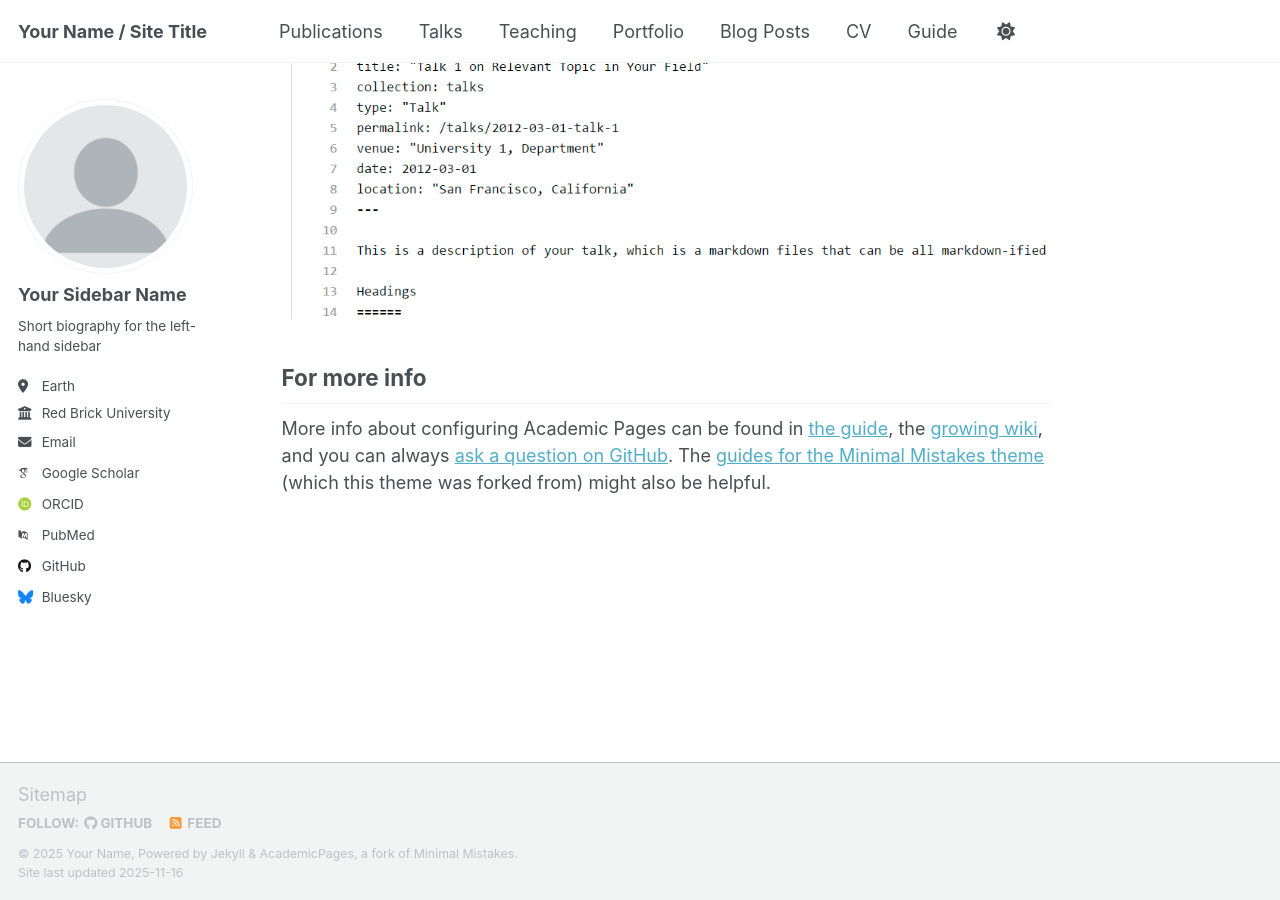
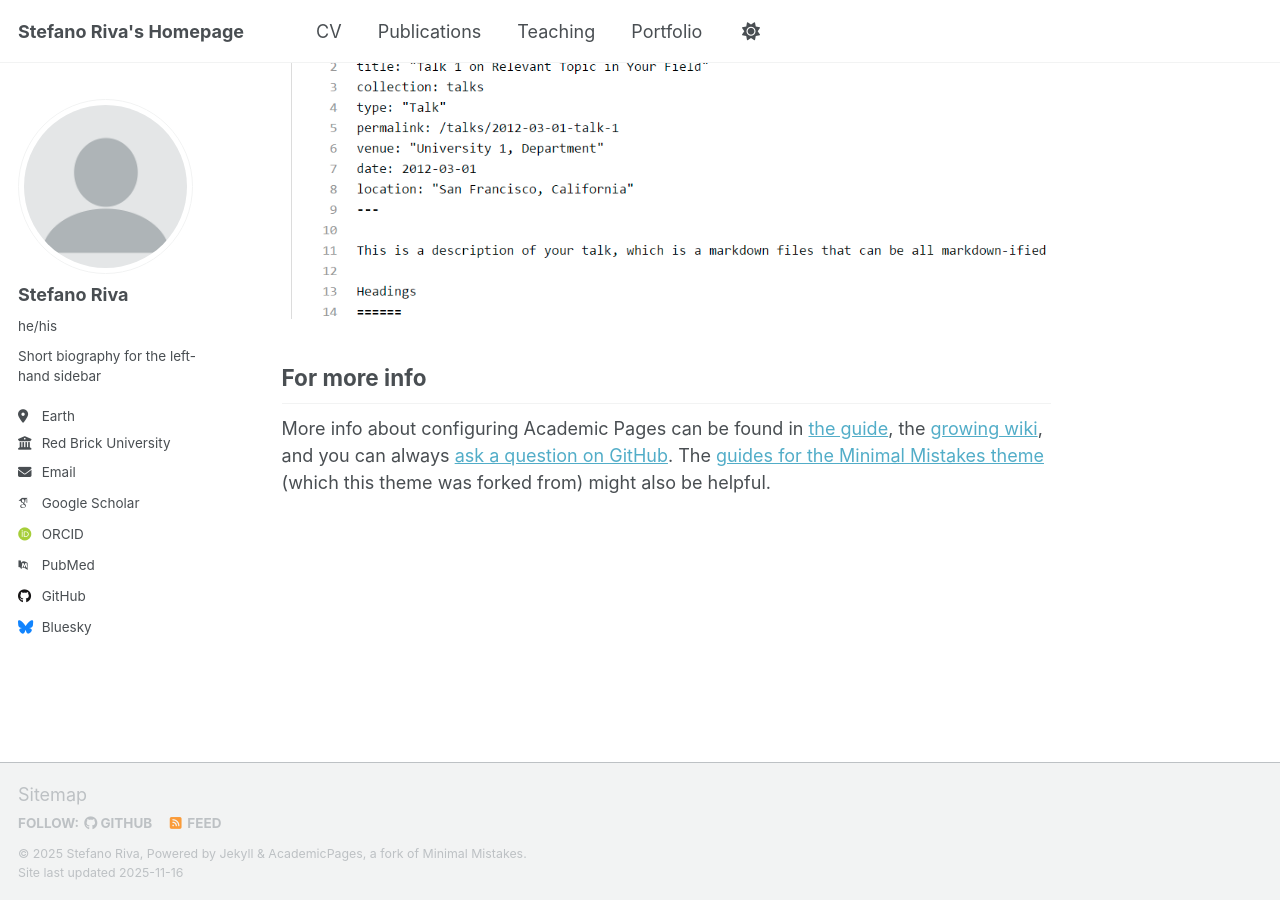
Before and after one commit to Steriva/Steriva.github.io, a Jekyll site: the page built from _pages/about.md, in a window 1280 px wide and 900 px high, scrolled down 2880 px. Built offline with Jekyll 4.4.1, drawn with Linux system fonts in a browser that asks for light colours; some web fonts are replaced; a script that is not in the unit is left out.

Commit message:
first changes

```diff
--- a/_config.yml
+++ b/_config.yml
@@ -9,14 +9,14 @@
 # Basic Site Settings
 locale                   : "en-US"
 site_theme               : "default" # Currently available options are "default", "air"
-title                    : "Your Name / Site Title"
+title                    : "Stefano Riva's Homepage"
 title_separator          : "-"
-name                     : &name "Your Name"
-description              : &description "Your Name's academic portfolio"   # Update this with a general description of your site, this is the default if not overridden by a page
-url                      : https://academicpages.github.io # The base hostname & protocol for your site e.g. "https://[your GitHub username].github.io",
+name                     : &name "Stefano Riva"
+description              : &description "Stefano Riva's academic portfolio"   # Update this with a general description of your site, this is the default if not overridden by a page
+url                      : https://Steriva.github.io # The base hostname & protocol for your site e.g. "https://[your GitHub username].github.io",
                                                            # or if you already have some other page hosted on Github then use "https://[your GitHub username].github.io/[Your Repo Name]"
 baseurl                  : "" # the subpath of your site, e.g. "/blog"
-repository               : "academicpages/academicpages.github.io"
+repository               : "academicpages/Steriva.github.io"
 
 # Site Author - The following control what appear as part of the author content on the side bar.
 #               If a field is blank the icon and link will not appear, otherwise it will be shown.
@@ -24,8 +24,8 @@
 author:
   # Biographic information
   avatar           : "profile.png"
-  name             : "Your Sidebar Name"
-  pronouns         : # example: "she/her"
+  name             : "Stefano Riva"
+  pronouns         : "he/his" # example: "she/her"
   bio              : "Short biography for the left-hand sidebar"
   location         : "Earth"
   employer         : "Red Brick University"
```
Also changed, not shown: _data/navigation.yml (+10 -9 lines), .github/workflows/scrape_talks.yml (deleted).
